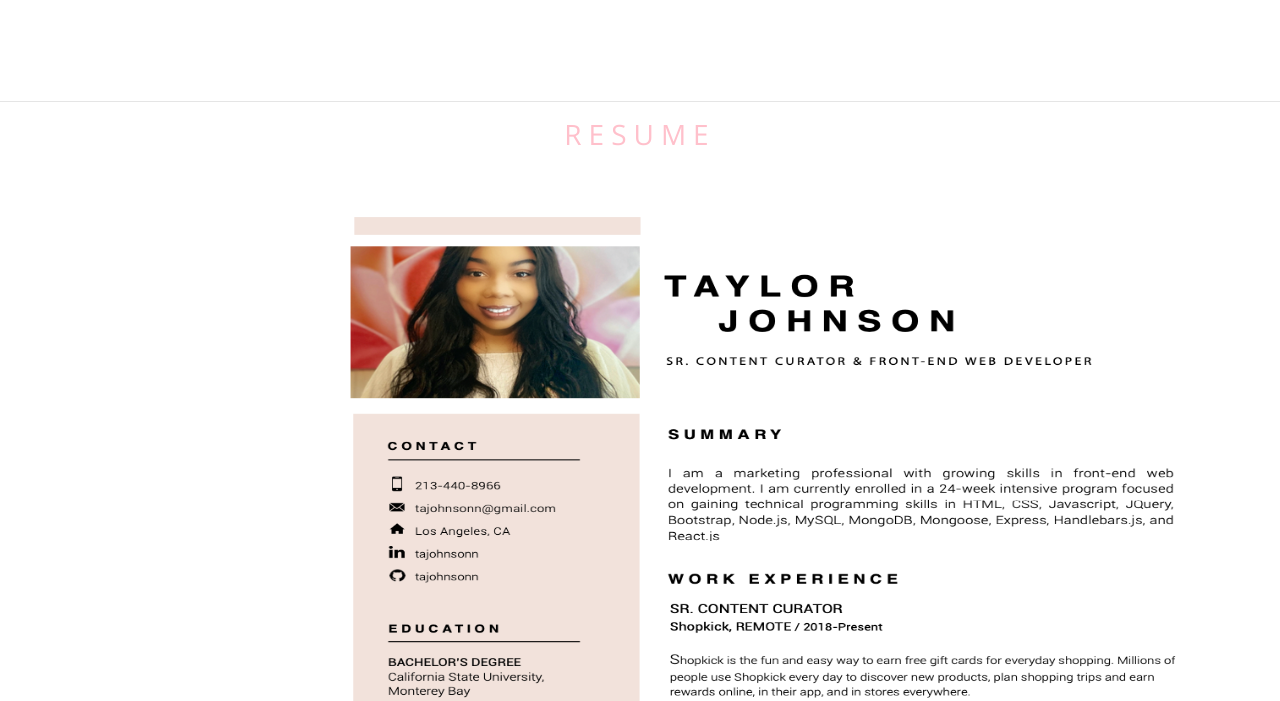
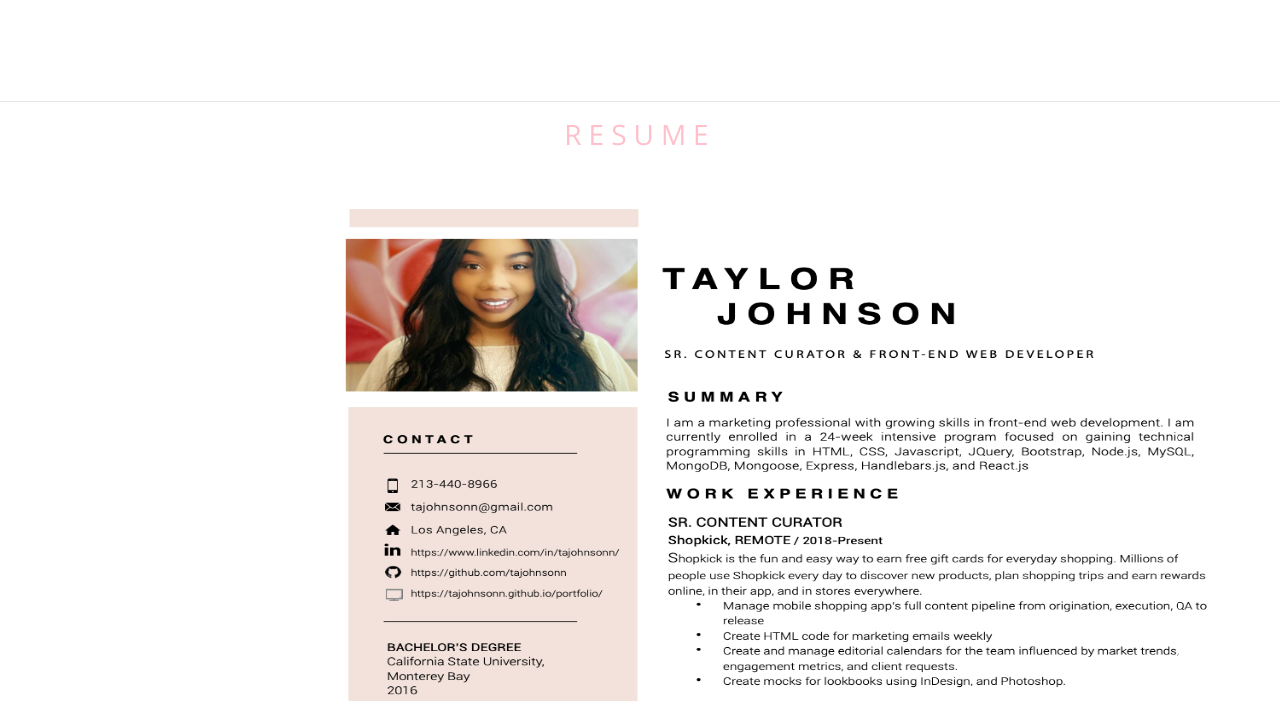
Before and after one commit to tajohnsonn/portfolio, a plain HTML site: page resume.html in a window 1280 px wide. Shown: the part 251-952 px from the top of the page. Drawn offline with nearby package versions, Linux system fonts and the light colour scheme.

Commit message:
adding some stuff to resume

```diff
--- a/resume.html
+++ b/resume.html
@@ -51,7 +51,7 @@
 <body>
   <div class="container">
         <h3 id="resume">RESUME</h3>
-          <a href="assets/images/updatedpdf.pdf"><img class="resume" alt="100x100" width="920" height="1020" src="assets/images/portfolio-img.png"></a>
+          <a href="assets/images/taylorJ-resume.pdf"><img class="resume" alt="100x100" width="920" height="1020" src="assets/images/taylorJ-resume-img.png"></a>
   </div> <!-- /container -->
 
 </main>
```
Also changed, not shown: assets/images/taylorJ-resume-img.png (added), assets/images/taylorj.png (deleted), 2 other files.
